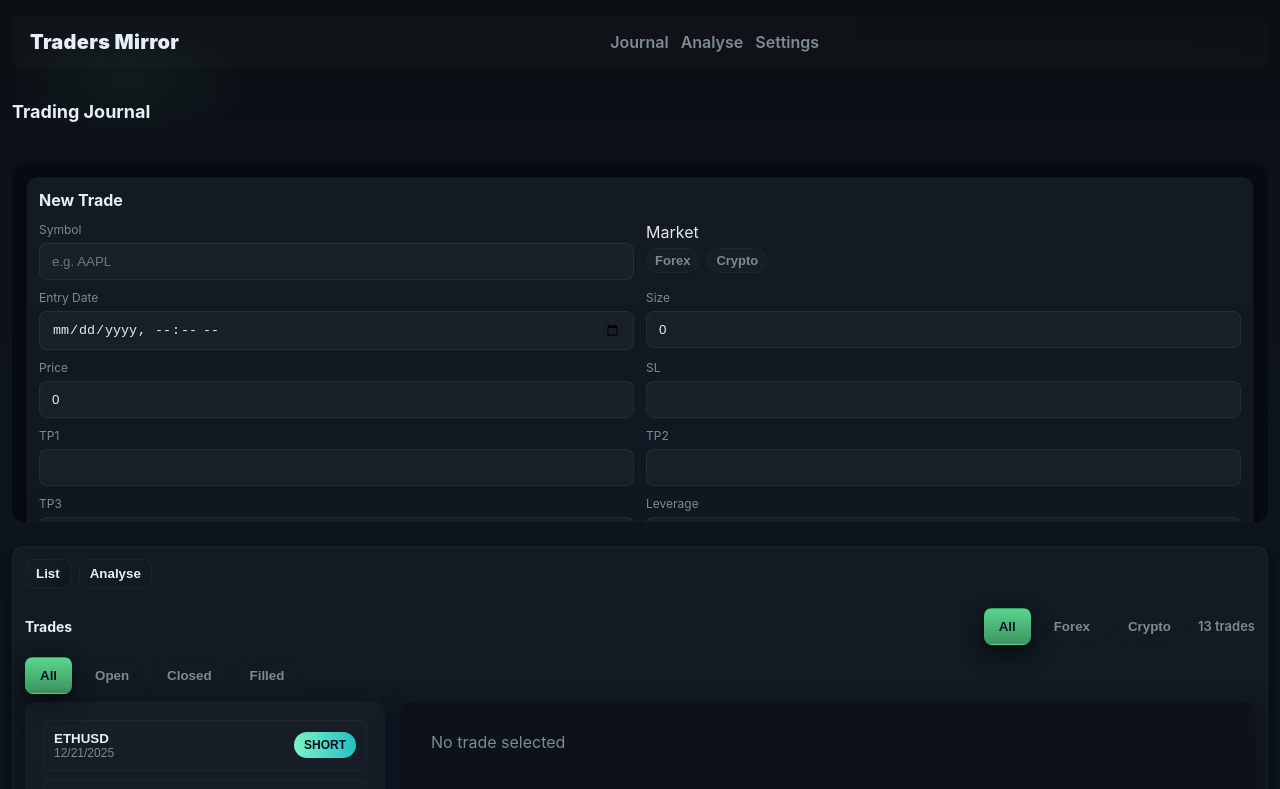
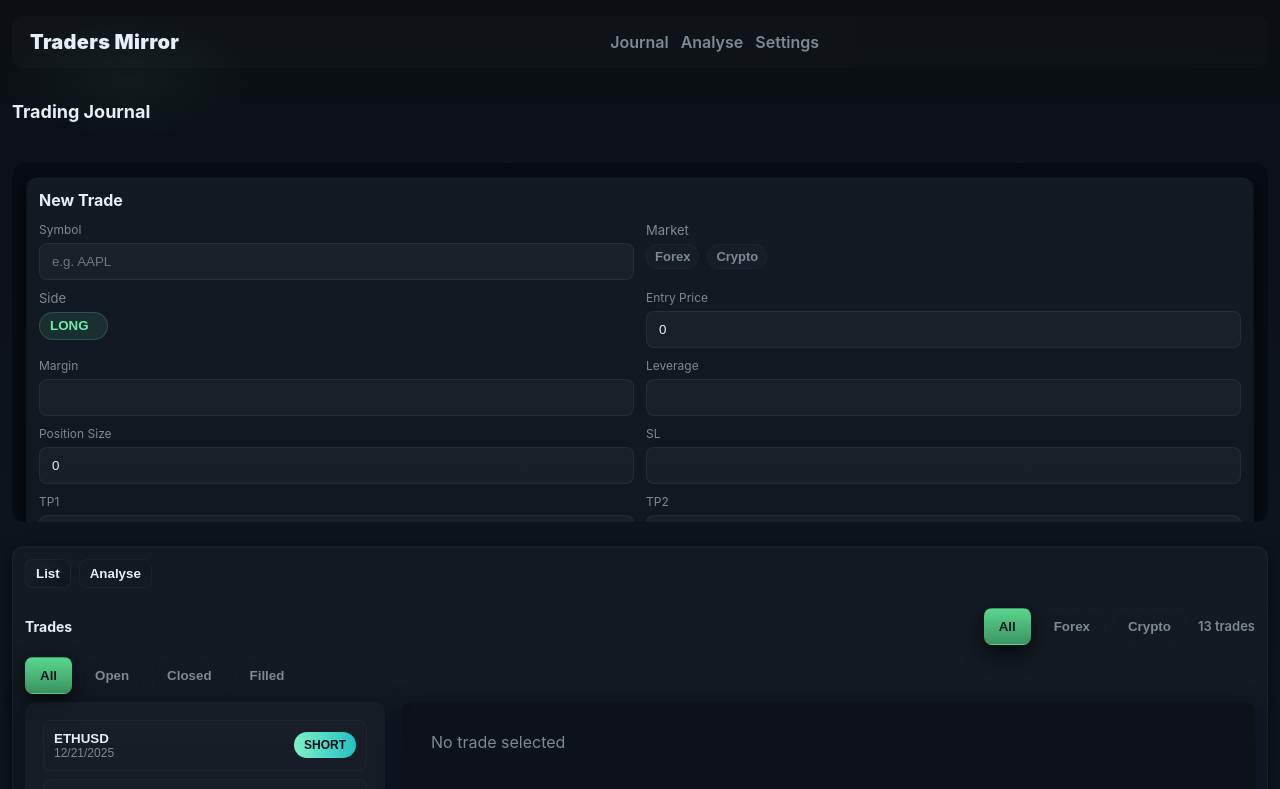
Before and after one commit to monkey-trader/traders-mirror, a React (Create React App) app: page / in a window 1280 px wide. Shown: the top 789 px of the page. Built offline with nearby package versions, Linux system fonts and the light colour scheme.

Commit message:
feat: redesign New Trade form layout, add status, margin fields and improve field grouping

```diff
--- a/src/presentation/trade/TradeJournal.module.css
+++ b/src/presentation/trade/TradeJournal.module.css
@@ -793,3 +793,10 @@
   font-size: 12px;
   margin-top: 6px;
 }
+
+.fieldLabel {
+  color: var(--muted);
+  font-size: 13px;
+  font-weight: 400; /* de-emphasized */
+  margin-bottom: 6px;
+}
--- a/src/presentation/trade/TradeJournal.tsx
+++ b/src/presentation/trade/TradeJournal.tsx
@@ -63,7 +63,7 @@ export function TradeJournal() {
     return () => { mounted = false }
   }, [])
 
-  // Trades nach Markt filtern (berechnet aus editable positions)
+  // Trades nach Markt filtern (berechnet aus editierbaren Positionen)
   const trades = (() => {
     let filtered = positions
     if (marketFilter !== 'All') filtered = filtered.filter((t) => t.market === marketFilter)
@@ -130,13 +130,15 @@ export function TradeJournal() {
     size: number
     price: number
     side: SideValue
-    market: MarketValue
+    status: 'OPEN' | 'CLOSED' | 'FILLED'
     notes: string
     sl?: string
     tp1?: string
     tp2?: string
     tp3?: string
     leverage?: string
+    margin?: string
+    market?: MarketValue
   }
 
   const [form, setForm] = useState<NewTradeForm>({
@@ -145,23 +147,18 @@ export function TradeJournal() {
     size: 0,
     price: 0,
     side: 'LONG',
-    market: '', // no market preselected — user must choose
+    status: 'OPEN',
+    market: undefined,
     notes: ''
   })
 
-  const [formErrors, setFormErrors] = useState<{ market?: string }>({})
+  const [, setFormErrors] = useState<Record<string, string>>({})
 
   const handleAdd = async (e: React.FormEvent) => {
     e.preventDefault()
 
-    // validate required fields (market required for new trade)
-    const errors: { market?: string } = {}
-    if (!form.market) errors.market = 'Bitte Markt auswählen'
-
-    if (Object.keys(errors).length > 0) {
-      setFormErrors(errors)
-      return
-    }
+    // Keep validation minimal here (UI-level). Domain validation is handled elsewhere.
+    // We no longer require market in the New Trade form — default to 'Crypto' if unset.
 
     const newTrade: TradeRow = {
       id: crypto.randomUUID(),
@@ -176,12 +173,13 @@ export function TradeJournal() {
       tp1: form.tp1,
       tp2: form.tp2,
       tp3: form.tp3,
+      margin: form.margin,
       leverage: form.leverage,
-      status: 'OPEN',
+      status: form.status,
       pnl: 0,
     }
     setPositions(prev => [newTrade, ...prev])
-    setForm({ symbol: '', entryDate: '', size: 0, price: 0, side: 'LONG', market: '', notes: '' })
+    setForm({ symbol: '', entryDate: '', size: 0, price: 0, side: 'LONG', status: 'OPEN', market: undefined, notes: '' })
     setFormErrors({})
   }
 
@@ -303,7 +301,8 @@ export function TradeJournal() {
       price: s.price ?? 0,
       side: (s.side ?? 'LONG') as SideValue,
       market: (s.market ?? '') as MarketValue,
-      notes: `Suggested from analysis (${s.market ?? 'unspecified'})`
+      notes: `Suggested from analysis (${s.market ?? 'unspecified'})`,
+      status: 'OPEN'
     })
     // switch to list view so the user can review the New Trade form in the left column
     setTradesCardTab('list')
@@ -315,13 +314,18 @@ export function TradeJournal() {
     <>
       <div className={styles.headerRow}>
         <h2 className={styles.title}>Trading Journal</h2>
-        <div className={styles.controls}>
-          {/* moved market filters next to Trades title */}
-        </div>
+        <div className={styles.controls}>{/* moved market filters next to Trades title */}</div>
       </div>
 
       {/* containerRef wraps the grid so we can detect available width */}
-      <div ref={containerRef} className={compactGrid ? `${styles.grid} ${styles.gridCompact} ${styles.fullScreen}` : `${styles.grid} ${styles.fullScreen}`}>
+      <div
+        ref={containerRef}
+        className={
+          compactGrid
+            ? `${styles.grid} ${styles.gridCompact} ${styles.fullScreen}`
+            : `${styles.grid} ${styles.fullScreen}`
+        }
+      >
         <div className={styles.left}>
           <Card>
             <div className={styles.newTradeWrapper}>
@@ -331,73 +335,35 @@ export function TradeJournal() {
 
               <form className={styles.form} onSubmit={handleAdd}>
                 <div className={styles.newTradeGrid}>
+                  {/* Row 1: Symbol | Market */}
                   <div className={styles.newTradeField}>
-                    <Input label="Symbol" placeholder="e.g. AAPL" value={form.symbol} onChange={(e) => setForm({ ...form, symbol: e.target.value })} />
+                    <Input
+                      label="Symbol"
+                      placeholder="e.g. AAPL"
+                      value={form.symbol}
+                      onChange={(e) => setForm({ ...form, symbol: e.target.value })}
+                    />
                   </div>
 
                   <div className={styles.newTradeField}>
                     <div style={{ display: 'flex', flexDirection: 'column' }}>
-                      <span style={{ marginBottom: 6 }}>Market</span>
+                      <span className={styles.fieldLabel}>Market</span>
                       <MarketSelect
-                        value={form.market as MarketValue}
+                        value={(form.market ?? '') as MarketValue}
                         onChange={(v) => {
                           setForm({ ...form, market: v })
-                          if (v) {
-                            setMarketFilter(v)
-                            setFormErrors({})
-                          }
+                          if (v) setMarketFilter(v)
                         }}
                         compact
                         showAll={false}
                       />
                     </div>
-                    {formErrors.market && <div className={styles.fieldError}>{formErrors.market}</div>}
                   </div>
 
+                  {/* Row 2: Side | Entry Price */}
                   <div className={styles.newTradeField}>
-                    <Input label="Entry Date" type="datetime-local" value={form.entryDate} onChange={(e) => setForm({ ...form, entryDate: e.target.value })} />
-                  </div>
-
-                  <div className={styles.newTradeField}>
-                    <Input label="Size" type="number" value={String(form.size)} onChange={(e) => setForm({ ...form, size: Number(e.target.value) })} />
-                  </div>
-
-                  <div className={styles.newTradeField}>
-                    <Input label="Price" type="number" value={String(form.price)} onChange={(e) => setForm({ ...form, price: Number(e.target.value) })} />
-                  </div>
-
-                  <div className={styles.newTradeField}>
-                    <Input label="SL" value={(form as any).sl ?? ''} onChange={(e) => setForm({ ...form, // @ts-ignore
-                      sl: e.target.value })} />
-                  </div>
-
-                  <div className={styles.newTradeField}>
-                    <Input label="TP1" value={(form as any).tp1 ?? ''} onChange={(e) => setForm({ ...form, // @ts-ignore
-                      tp1: e.target.value })} />
-                  </div>
-
-                  <div className={styles.newTradeField}>
-                    <Input label="TP2" value={(form as any).tp2 ?? ''} onChange={(e) => setForm({ ...form, // @ts-ignore
-                      tp2: e.target.value })} />
-                  </div>
-
-                  <div className={styles.newTradeField}>
-                    <Input label="TP3" value={(form as any).tp3 ?? ''} onChange={(e) => setForm({ ...form, // @ts-ignore
-                      tp3: e.target.value })} />
-                  </div>
-
-                  <div className={styles.newTradeField}>
-                    <Input label="Leverage" type="text" value={(form as any).leverage ?? ''} onChange={(e) => setForm({ ...form, // @ts-ignore
-                      leverage: e.target.value })} />
-                  </div>
-
-                  <div className={`${styles.newTradeField} ${styles.full}`}>
-                    <Input label="Notes" value={form.notes} onChange={(e) => setForm({ ...form, notes: e.target.value })} />
-                  </div>
-
-                  <div className={`${styles.newTradeField} ${styles.full}`}>
-                    <div style={{ display: 'flex', flexDirection: 'column', gap: 6 }}>
-                      <span style={{ marginBottom: 6 }}>Side</span>
+                    <div style={{ display: 'flex', flexDirection: 'column' }}>
+                      <span className={styles.fieldLabel}>Side</span>
                       <SideSelect
                         value={form.side as SideValue}
                         onChange={(v) => setForm({ ...form, side: v })}
@@ -407,11 +373,154 @@ export function TradeJournal() {
                       />
                     </div>
                   </div>
+
+                  <div className={styles.newTradeField}>
+                    <Input
+                      label="Entry Price"
+                      type="number"
+                      value={String(form.price)}
+                      onChange={(e) => setForm({ ...form, price: Number(e.target.value) })}
+                    />
                   </div>
 
-                <div className={styles.actions} style={{ marginTop: 8 }}>
-                  <Button variant="primary">Add Trade</Button>
-                  <Button variant="ghost" onClick={() => { setForm({ symbol: '', entryDate: '', size: 0, price: 0, side: 'LONG', market: '', notes: '' }); setFormErrors({}) }}>Reset</Button>
+                  {/* Row 3: Margin | Leverage will follow (shifted down) */}
+                  <div className={styles.newTradeField}>
+                    <Input
+                      label="Margin"
+                      type="text"
+                      value={(form as any).margin ?? ''}
+                      onChange={(e) => setForm({ ...form, // @ts-ignore
+                        margin: e.target.value })}
+                    />
+                  </div>
+                  <div className={styles.newTradeField}>
+                    <Input
+                      label="Leverage"
+                      type="text"
+                      value={(form as any).leverage ?? ''}
+                      onChange={(e) =>
+                        setForm({
+                          ...form, // @ts-ignore
+                          leverage: e.target.value,
+                        })
+                      }
+                    />
+                  </div>
+                  <div className={styles.newTradeField}>
+                    <Input
+                      label="Position Size"
+                      type="number"
+                      value={String(form.size)}
+                      onChange={(e) => setForm({ ...form, size: Number(e.target.value) })}
+                    />
+                  </div>
+
+                  {/* Row 4: SL | TP1 */}
+                  <div className={styles.newTradeField}>
+                    <Input
+                      label="SL"
+                      value={(form as any).sl ?? ''}
+                      onChange={(e) =>
+                        setForm({
+                          ...form, // @ts-ignore
+                          sl: e.target.value,
+                        })
+                      }
+                    />
+                  </div>
+
+                  <div className={styles.newTradeField}>
+                    <Input
+                      label="TP1"
+                      value={(form as any).tp1 ?? ''}
+                      onChange={(e) =>
+                        setForm({
+                          ...form, // @ts-ignore
+                          tp1: e.target.value,
+                        })
+                      }
+                    />
+                  </div>
+
+                  {/* Row 5: TP2 | TP3 */}
+                  <div className={styles.newTradeField}>
+                    <Input
+                      label="TP2"
+                      value={(form as any).tp2 ?? ''}
+                      onChange={(e) =>
+                        setForm({
+                          ...form, // @ts-ignore
+                          tp2: e.target.value,
+                        })
+                      }
+                    />
+                  </div>
+
+                  <div className={styles.newTradeField}>
+                    <Input
+                      label="TP3"
+                      value={(form as any).tp3 ?? ''}
+                      onChange={(e) =>
+                        setForm({
+                          ...form, // @ts-ignore
+                          tp3: e.target.value,
+                        })
+                      }
+                    />
+                  </div>
+
+                  {/* Row 6: Notes full-width */}
+                  <div className={`${styles.newTradeField} ${styles.full}`}>
+                    <Input
+                      label="Notes"
+                      value={form.notes}
+                      onChange={(e) => setForm({ ...form, notes: e.target.value })}
+                    />
+                  </div>
+
+                  {/* Status row (full width) */}
+                  <div className={`${styles.newTradeField} ${styles.full}`}>
+                    <label style={{ color: 'var(--muted)', marginBottom: 6 }}>Status</label>
+                    <select
+                      className={styles.input}
+                      value={form.status}
+                      onChange={(e) => setForm({ ...form, status: e.target.value as 'OPEN' | 'CLOSED' | 'FILLED' })}
+                    >
+                      <option value="OPEN">OPEN</option>
+                      <option value="CLOSED">CLOSED</option>
+                      <option value="FILLED">FILLED</option>
+                    </select>
+                  </div>
+                </div>
+
+                <div className={styles.actions} style={{ marginTop: 12 }}>
+                  <Button
+                    variant="ghost"
+                    onClick={() => {
+                      setForm({
+                        symbol: '',
+                        entryDate: '',
+                        size: 0,
+                        price: 0,
+                        side: 'LONG',
+                        status: 'OPEN',
+                        market: undefined,
+                        notes: '',
+                        sl: '',
+                        tp1: '',
+                        tp2: '',
+                        tp3: '',
+                        leverage: '',
+                        margin: '',
+                      })
+                      setFormErrors({})
+                    }}
+                  >
+                    Cancel
+                  </Button>
+                  <Button variant="primary" onClick={() => { /* submit: form is in enclosing form element so native submit will call handleAdd */ }}>
+                    Add
+                  </Button>
                 </div>
               </form>
             </div>
@@ -454,22 +563,56 @@ export function TradeJournal() {
                     </div>
 
                     <div className={styles.controls} style={{ marginBottom: 8 }}>
-                        <Button variant={tradeStatusFilter === 'ALL' ? 'primary' : 'ghost'} onClick={() => setTradeStatusFilter('ALL')}>All</Button>
-                        <Button variant={tradeStatusFilter === 'OPEN' ? 'primary' : 'ghost'} onClick={() => setTradeStatusFilter('OPEN')}>Open</Button>
-                        <Button variant={tradeStatusFilter === 'CLOSED' ? 'primary' : 'ghost'} onClick={() => setTradeStatusFilter('CLOSED')}>Closed</Button>
-                        <Button variant={tradeStatusFilter === 'FILLED' ? 'primary' : 'ghost'} onClick={() => setTradeStatusFilter('FILLED')}>Filled</Button>
+                      <Button
+                        variant={tradeStatusFilter === 'ALL' ? 'primary' : 'ghost'}
+                        onClick={() => setTradeStatusFilter('ALL')}
+                      >
+                        All
+                      </Button>
+                      <Button
+                        variant={tradeStatusFilter === 'OPEN' ? 'primary' : 'ghost'}
+                        onClick={() => setTradeStatusFilter('OPEN')}
+                      >
+                        Open
+                      </Button>
+                      <Button
+                        variant={tradeStatusFilter === 'CLOSED' ? 'primary' : 'ghost'}
+                        onClick={() => setTradeStatusFilter('CLOSED')}
+                      >
+                        Closed
+                      </Button>
+                      <Button
+                        variant={tradeStatusFilter === 'FILLED' ? 'primary' : 'ghost'}
+                        onClick={() => setTradeStatusFilter('FILLED')}
+                      >
+                        Filled
+                      </Button>
                     </div>
 
                     <div className={styles.listAndDetailWrap}>
                       <div className={styles.leftPane}>
-                          <TradeList trades={trades} selectedId={selectedId} onSelect={(id) => setSelectedId(id)} />
+                        <TradeList
+                          trades={trades}
+                          selectedId={selectedId}
+                          onSelect={(id) => setSelectedId(id)}
+                        />
                       </div>
 
                       <div className={styles.rightPane}>
                         <TradeDetailEditor
                           trade={(() => {
-                              const p = positions.find(p => p.id === selectedId)
-                              return p ? { id: p.id, symbol: p.symbol, entryDate: p.entryDate, size: p.size, price: p.price, side: p.side, notes: p.notes } : null
+                            const p = positions.find((p) => p.id === selectedId);
+                            return p
+                              ? {
+                                  id: p.id,
+                                  symbol: p.symbol,
+                                  entryDate: p.entryDate,
+                                  size: p.size,
+                                  price: p.price,
+                                  side: p.side,
+                                  notes: p.notes,
+                                }
+                              : null;
                           })()}
                           onChange={(dto) => handleEditorChange(dto)}
                           onSave={(dto) => handleEditorSave(dto)}
@@ -477,15 +620,13 @@ export function TradeJournal() {
                       </div>
                     </div>
                   </>
-                  )
+                ),
               },
               {
                 key: 'analysis',
                 title: 'Analyse',
-                  render: () => (
-                    <Analysis onCreateTradeSuggestion={handleCreateTradeFromAnalysis} />
-                  )
-                }
+                render: () => <Analysis onCreateTradeSuggestion={handleCreateTradeFromAnalysis} />,
+              },
             ]}
             activeTabKey={tradesCardTab}
             onTabChange={(k) => setTradesCardTab(k as 'list' | 'analysis')}
@@ -507,10 +648,12 @@ export function TradeJournal() {
         <div className={styles.undoBanner}>
           <div className={styles.undoContent}>
             <div>Aktion durchgeführt — Rückgängig möglich</div>
-             <Button variant="ghost" onClick={handleUndo}>Rückgängig</Button>
+            <Button variant="ghost" onClick={handleUndo}>
+              Rückgängig
+            </Button>
           </div>
         </div>
       )}
     </>
-  )
+  );
  }
```
Lines whose indentation alone changed are shown as unchanged.
